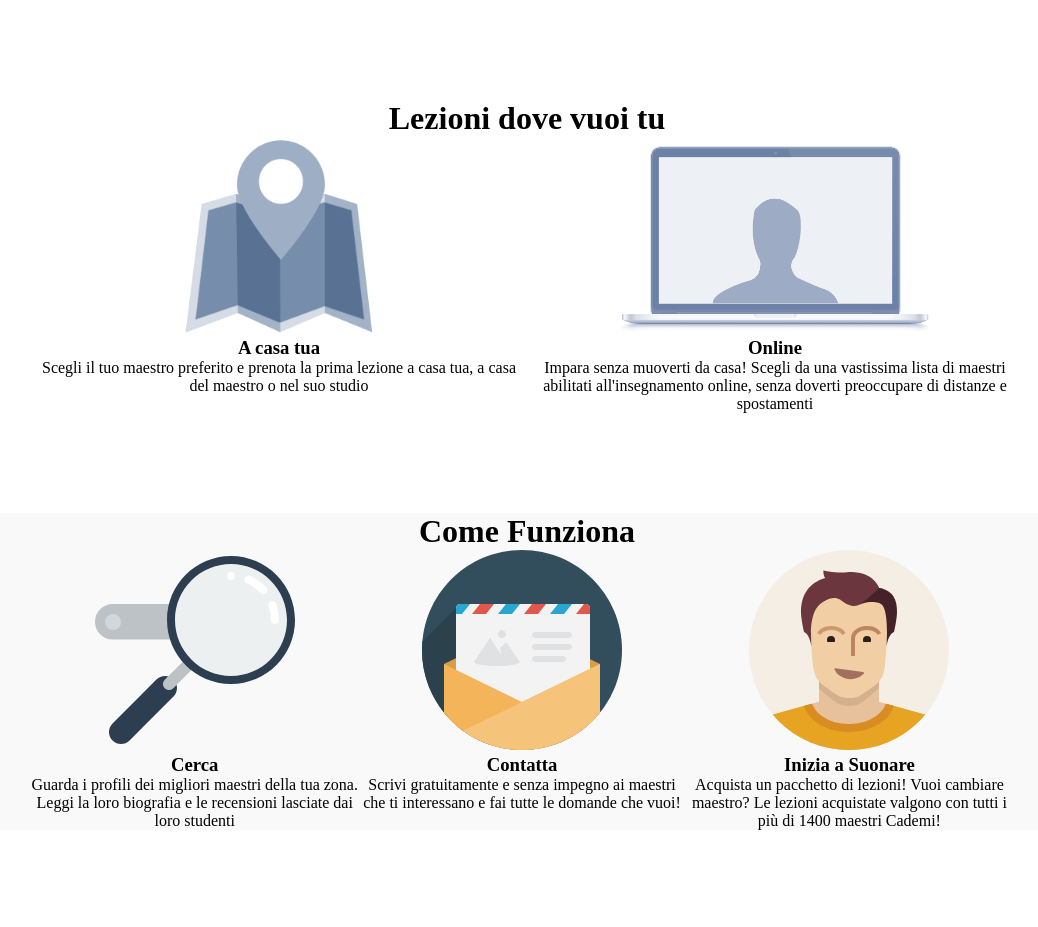
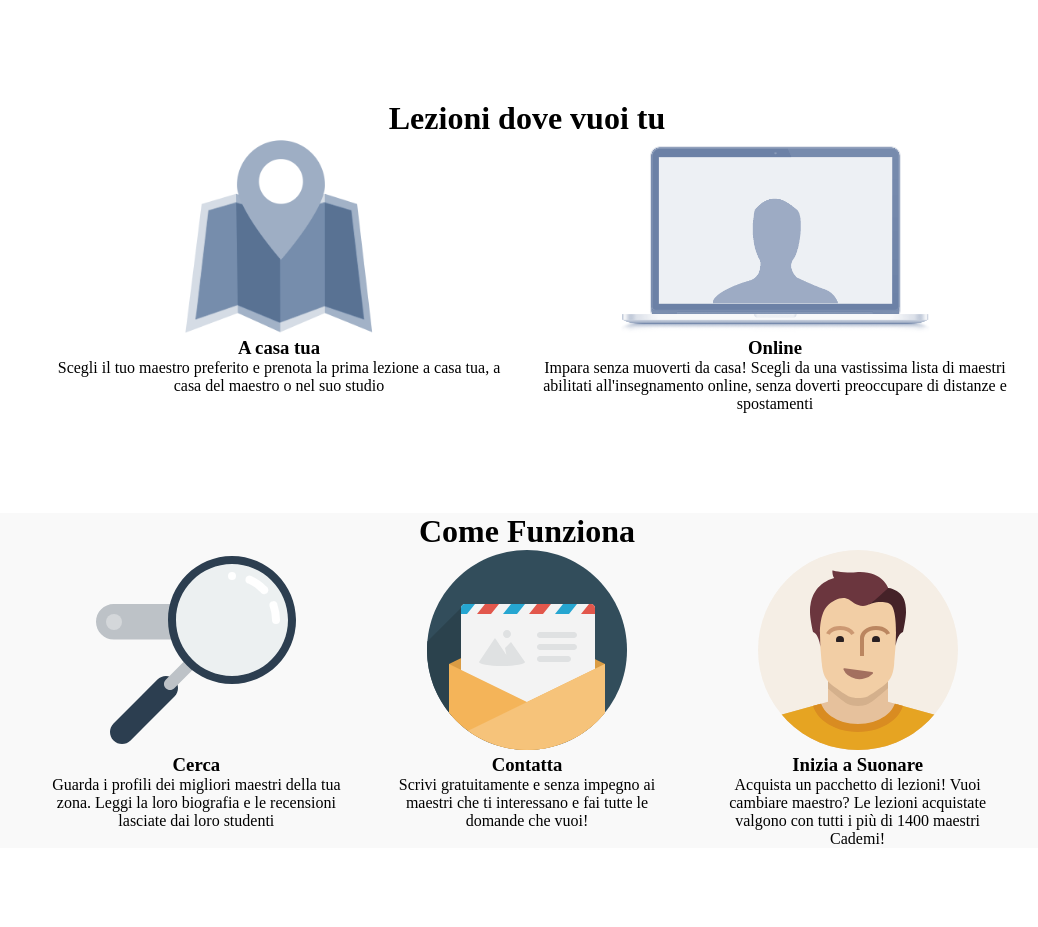
Before and after one commit to MarcoBagnasco/html-css-resp-wannabe-12bool, a plain HTML site: page index.html in a window 1280 px wide. Shown: the top 927 px of the page, without its empty margins (113-1151 px from the left). Drawn offline with Linux system fonts and the light colour scheme.

Commit message:
desktop screen

```diff
--- a/css/style.css
+++ b/css/style.css
@@ -6,11 +6,11 @@
 }
 
 /* BLOCCO LEZIONI */
-#lezioni .row>.left,
+/* #lezioni .row>.left,
 #lezioni .row>.right {
   width: 50%;
   float: left;
-}
+} */
 
 #lezioni .row img {
   /* per centrare orizzontalmente */
@@ -24,12 +24,12 @@
 }
 
 /* BLOCCO STEPS */
-#steps .row>.left,
+/* #steps .row>.left,
 #steps .row>.central,
 #steps .row>.right {
   float: left;
   width: 33%;
-}
+} */
 
 #steps {
   text-align: center;
@@ -43,7 +43,7 @@
 #why .row>.first,
 #why .row>.second,
 #why .row>.third {
-  width: 100%;
+  /* width: 100%; */
   margin-top: 80px;
 }
 
@@ -68,6 +68,6 @@ img {
   height: 200px;
 }
 
-.clear {
+/* .clear {
   clear: both;
-}
+} */
--- a/index.html
+++ b/index.html
@@ -13,12 +13,12 @@
     <div id="lezioni" class="container">
       <div class="row">
         <h1>Lezioni dove vuoi tu</h1>
-        <div class="left">
+        <div class="left col-lg-6">
           <img src="img/icon/maps.png" alt="">
           <h3>A casa tua</h3>
           Scegli il tuo maestro preferito e prenota la prima lezione a casa tua, a casa del maestro o nel suo studio
         </div>
-        <div class="right">
+        <div class="right col-lg-6">
           <img src="img/icon/screen.png" alt="">
           <h3>Online</h3>
           Impara senza muoverti da casa! Scegli da una vastissima lista di maestri abilitati all'insegnamento online, senza doverti preoccupare di distanze e spostamenti
@@ -29,17 +29,17 @@
     <div id="steps" class="container grey">
       <div class="row">
         <h1>Come Funziona</h1>
-        <div class="left">
+        <div class="left col-lg-4">
           <img src="img/search.svg" alt="">
           <h3>Cerca</h3>
           Guarda i profili dei migliori maestri della tua zona. Leggi la loro biografia e le recensioni lasciate dai loro studenti
         </div>
-        <div class="central">
+        <div class="central col-lg-4">
           <img src="img/letter.svg" alt="">
           <h3>Contatta</h3>
           Scrivi gratuitamente e senza impegno ai maestri che ti interessano e fai tutte le domande che vuoi!
         </div>
-        <div class="right">
+        <div class="right col-lg-4">
           <img src="img/male.svg" alt="">
           <h3>Inizia a Suonare</h3>
           Acquista un pacchetto di lezioni! Vuoi cambiare maestro? Le lezioni acquistate valgono con tutti i più di 1400 maestri Cademi!
```
